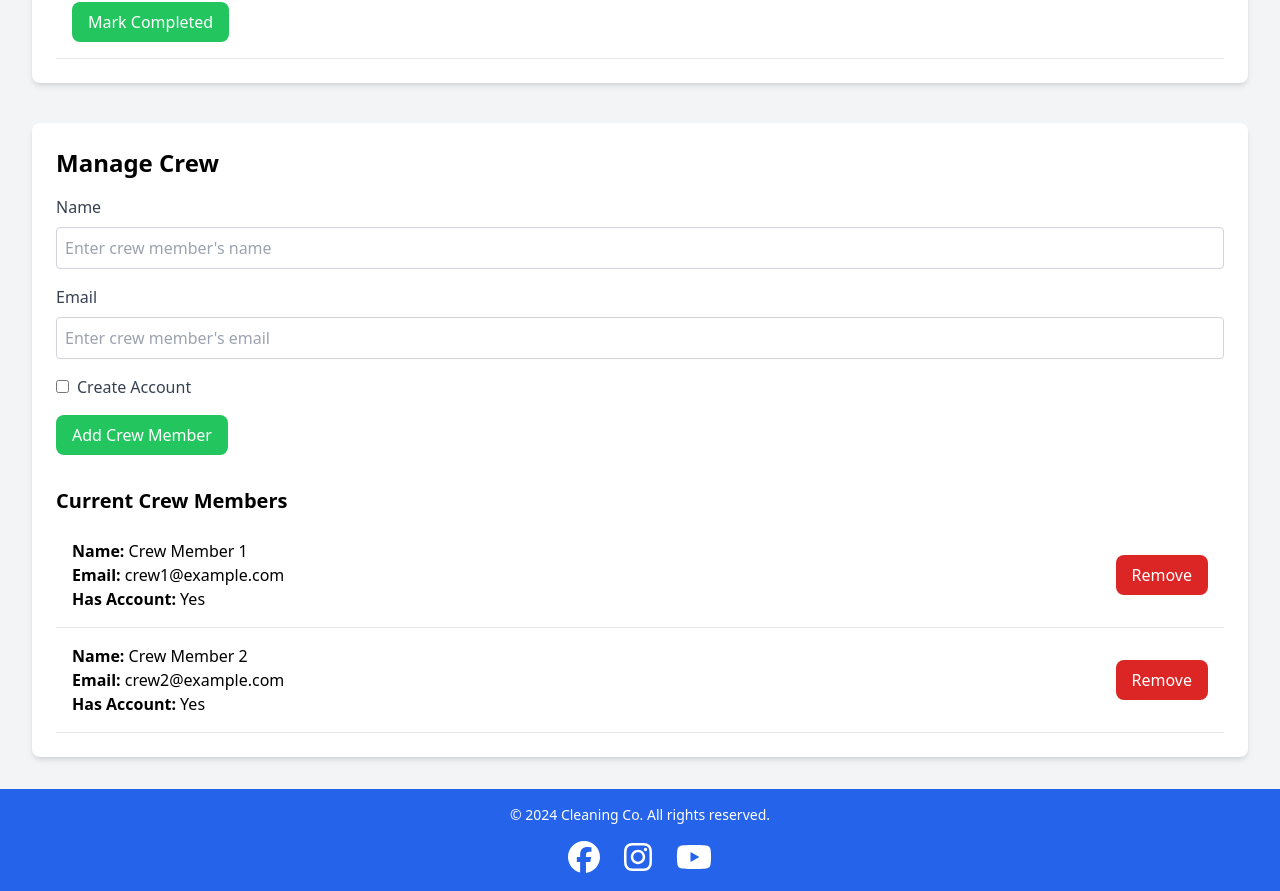
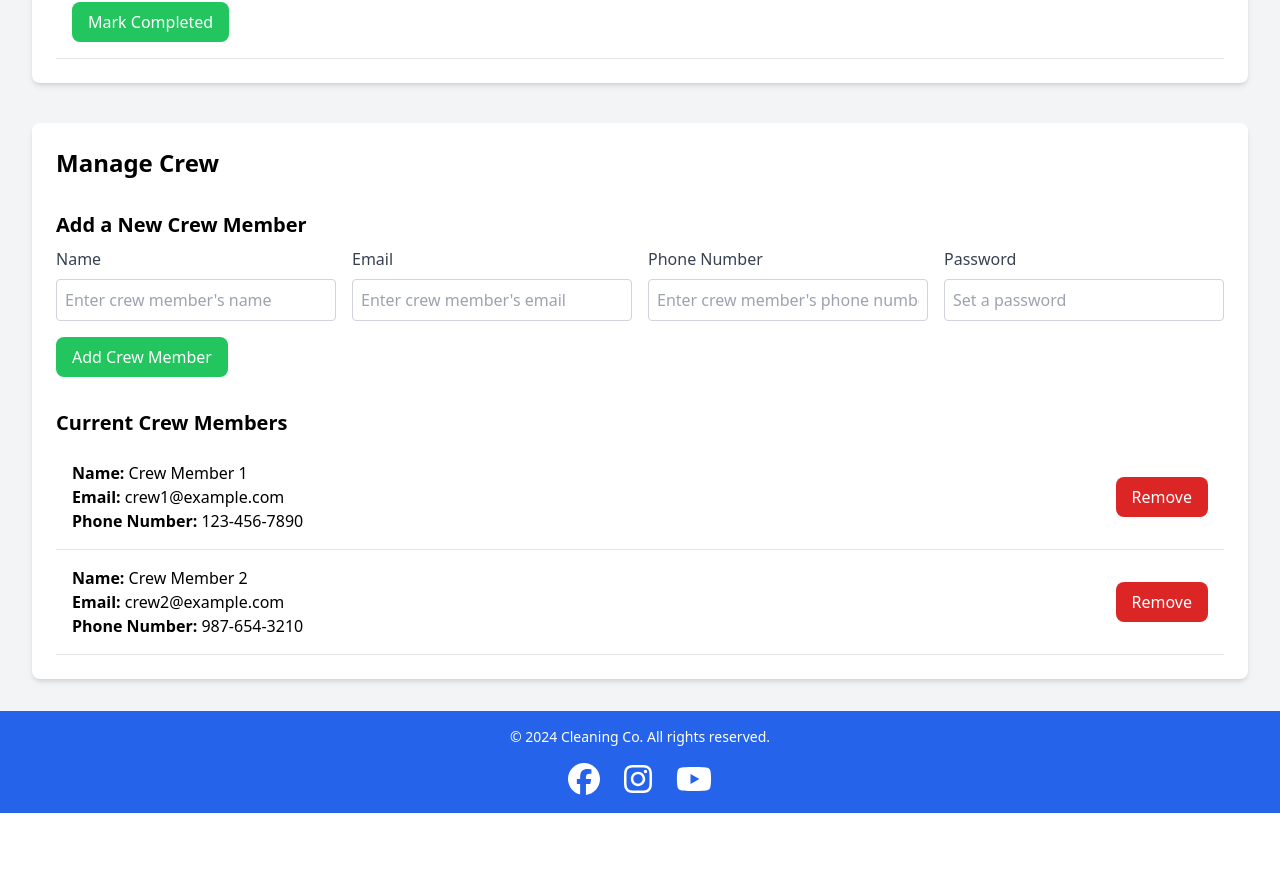
Before and after one commit to AndresAlbornozgil/cleaning-company-webapp, a React (Vite) app in the folder client/: page /admin-portal in a window 1280 px wide. Shown: the part 1378-2269 px from the top of the page. After the commit the page ends 2191 px from the top, so only its background shows below. Built offline with nearby package versions, Linux system fonts and the light colour scheme.

Commit message:
Polished AdminPortal a little more

```diff
--- a/client/src/pages/AdminPortal.jsx
+++ b/client/src/pages/AdminPortal.jsx
@@ -2,8 +2,8 @@ import React, { useState } from 'react';
 
 // Mock Data for initial crew members, jobs, and estimates
 const initialCrew = [
-  { id: 1, name: 'Crew Member 1', email: 'crew1@example.com', hasAccount: true },
-  { id: 2, name: 'Crew Member 2', email: 'crew2@example.com', hasAccount: true },
+  { id: 1, name: 'Crew Member 1', email: 'crew1@example.com', phoneNumber: '123-456-7890' },
+  { id: 2, name: 'Crew Member 2', email: 'crew2@example.com', phoneNumber: '987-654-3210' },
 ];
 
 const initialJobs = [
@@ -21,7 +21,7 @@ const AdminPortal = () => {
   const [crew, setCrew] = useState(initialCrew); // State to manage crew members
   const [jobs, setJobs] = useState(initialJobs); // State to manage jobs
   const [estimates, setEstimates] = useState(initialEstimates); // State to manage estimates
-  const [newCrew, setNewCrew] = useState({ name: '', email: '', createAccount: false, password: '' }); // New crew form
+  const [newCrew, setNewCrew] = useState({ name: '', email: '', phoneNumber: '', password: '' }); // New crew form
 
   // Count pending estimates
   const pendingEstimatesCount = estimates.filter((estimate) => estimate.status === 'pending').length;
@@ -40,8 +40,8 @@ const AdminPortal = () => {
 
   // Handle adding new crew member
   const handleAddCrew = () => {
-    if (!newCrew.name || !newCrew.email) {
-      alert('Please provide both name and email for the crew member.');
+    if (!newCrew.name || !newCrew.email || !newCrew.phoneNumber || !newCrew.password) {
+      alert('Please provide name, email, phone number, and password for the crew member.');
       return;
     }
 
@@ -49,12 +49,12 @@ const AdminPortal = () => {
       id: crew.length + 1,
       name: newCrew.name,
       email: newCrew.email,
-      hasAccount: newCrew.createAccount,
-      password: newCrew.password, // Optional account creation
+      phoneNumber: newCrew.phoneNumber,
+      password: newCrew.password, // Account creation
     };
 
     setCrew([...crew, newMember]); // Add new member to crew
-    setNewCrew({ name: '', email: '', createAccount: false, password: '' }); // Reset form
+    setNewCrew({ name: '', email: '', phoneNumber: '', password: '' }); // Reset form
     alert(`Crew member ${newMember.name} added successfully.`);
   };
 
@@ -136,7 +136,7 @@ const AdminPortal = () => {
                   onClick={() => handleReviewEstimate(estimate.id)}
                   className="bg-blue-500 text-white px-4 py-2 rounded-lg"
                 >
-                  Review Estimate
+                  Review
                 </button>
               )}
             </div>
@@ -197,7 +197,9 @@ const AdminPortal = () => {
         {/* Manage Crew Section */}
         <div className="bg-white shadow-md p-6 rounded-lg">
           <h2 className="text-2xl font-bold mb-4">Manage Crew</h2>
-          <div className="mb-4">
+          <h3 className="text-xl font-semibold mt-8 mb-2">Add a New Crew Member</h3>
+          <div className="flex flex-wrap gap-4 mb-4">
+            <div className="flex-1">
               <label className="block text-gray-700">Name</label>
               <input
                 type="text"
@@ -209,7 +211,7 @@ const AdminPortal = () => {
                 required
               />
             </div>
-          <div className="mb-4">
+            <div className="flex-1">
               <label className="block text-gray-700">Email</label>
               <input
                 type="email"
@@ -221,18 +223,19 @@ const AdminPortal = () => {
                 required
               />
             </div>
-          <div className="mb-4">
+            <div className="flex-1">
+              <label className="block text-gray-700">Phone Number</label>
               <input
-              type="checkbox"
-              name="createAccount"
-              checked={newCrew.createAccount}
+                type="text"
+                name="phoneNumber"
+                value={newCrew.phoneNumber}
                 onChange={handleInputChange}
-              className="mr-2"
+                className="w-full p-2 border border-gray-300 rounded mt-2"
+                placeholder="Enter crew member's phone number"
+                required
               />
-            <label className="text-gray-700">Create Account</label>
             </div>
-          {newCrew.createAccount && (
-            <div className="mb-4">
+            <div className="flex-1">
               <label className="block text-gray-700">Password</label>
               <input
                 type="password"
@@ -244,7 +247,7 @@ const AdminPortal = () => {
                 required
               />
             </div>
-          )}
+          </div>
           <button
             onClick={handleAddCrew}
             className="bg-green-500 text-white px-4 py-2 rounded-lg"
@@ -259,7 +262,7 @@ const AdminPortal = () => {
               <div>
                 <p><strong>Name:</strong> {member.name}</p>
                 <p><strong>Email:</strong> {member.email}</p>
-                <p><strong>Has Account:</strong> {member.hasAccount ? 'Yes' : 'No'}</p>
+                <p><strong>Phone Number:</strong> {member.phoneNumber}</p>
               </div>
               <button
                 onClick={() => handleRemoveCrew(member.id)}
```
Lines whose indentation alone changed are shown as unchanged.
